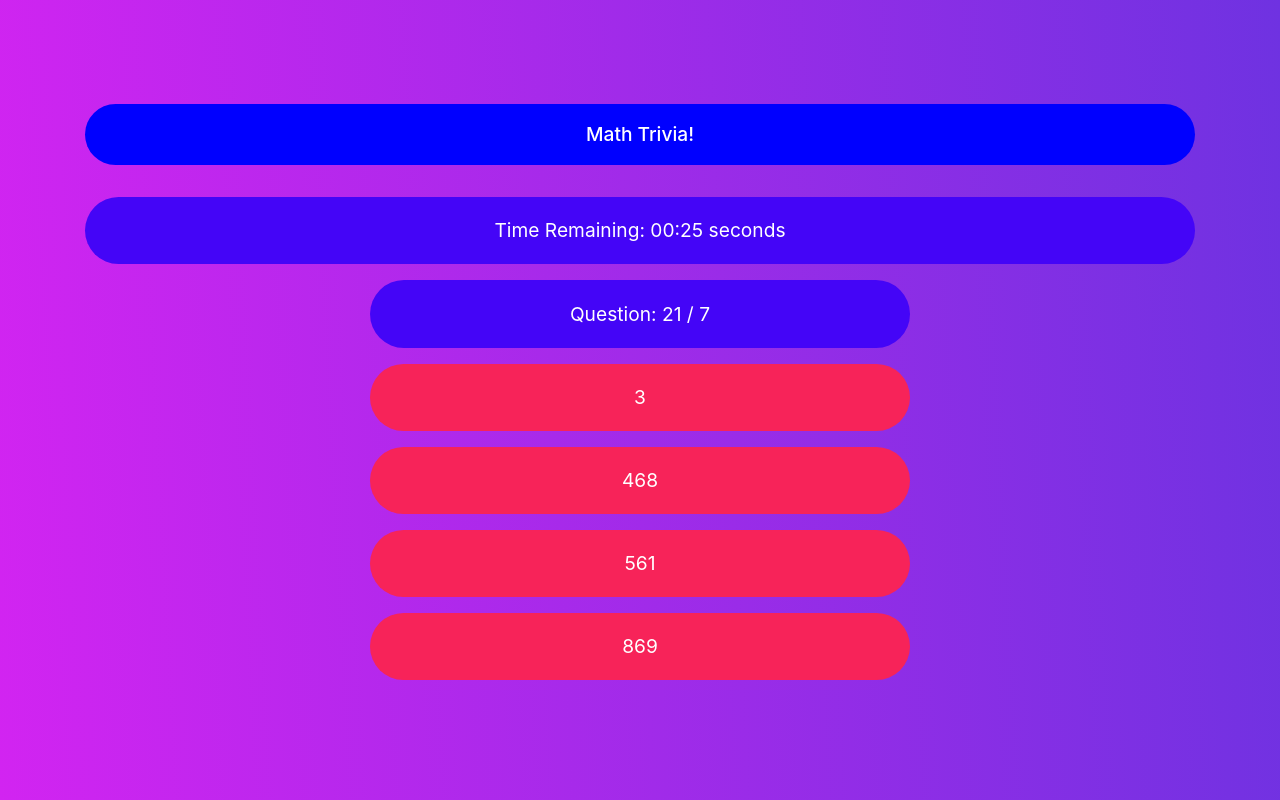
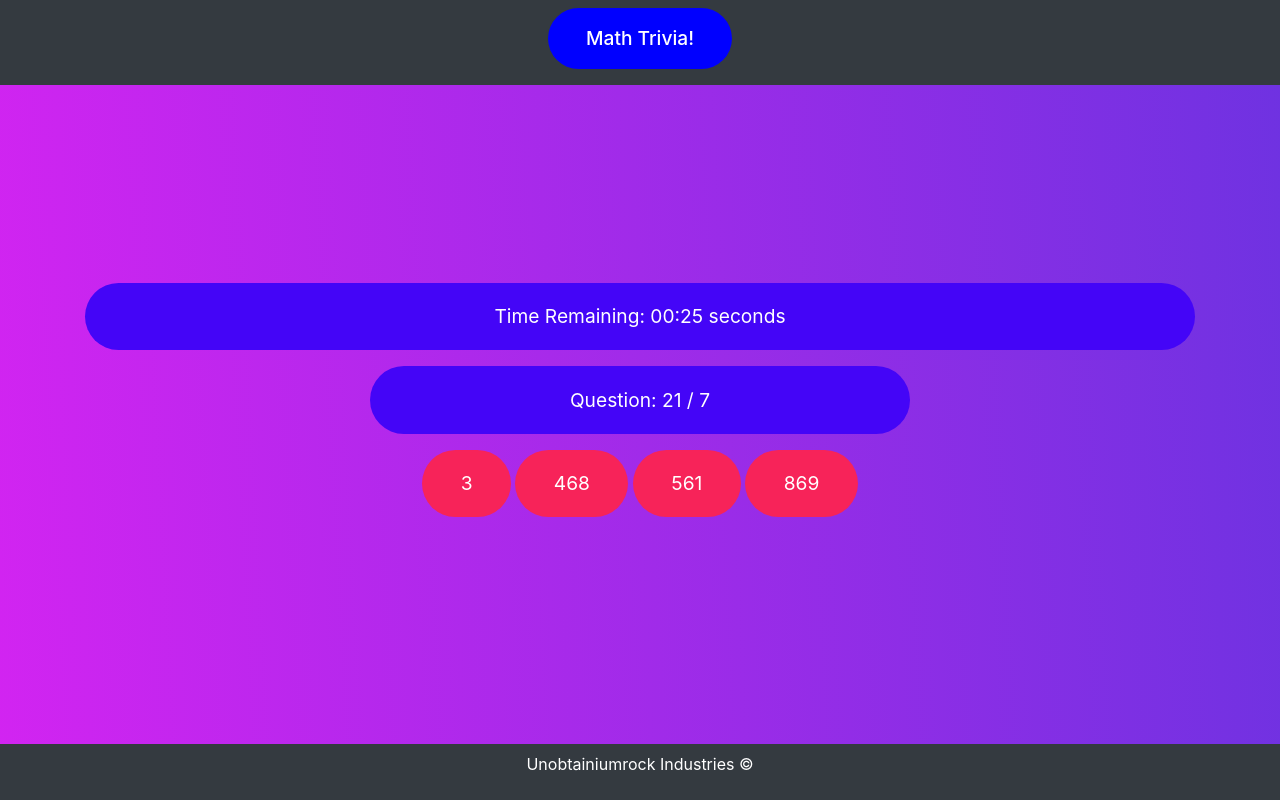
Before and after one commit to Unobtainiumrock/trivia-game, a plain HTML site: page index.html in a window 1280 px wide. Drawn offline with nearby package versions, Linux system fonts and the light colour scheme.

Commit message:
Add stylings to page

```diff
--- a/assets/javascript/game.js
+++ b/assets/javascript/game.js
@@ -17,17 +17,17 @@ $(document).ready(function () {
 // =============================================================================
 
 // Track the coordinates of the mouse when hovering a question
-// Couldn't get CSS animation to fully work. var() portion won't link with
-// the setProperty values
-  $('.answer-hover').mousemove((e) => {
+// Couldn't get CSS animation to fully work. var() portion in the style.css won't link with
+// the setProperty values here. Sti
+  // $('.answer-hover').mousemove((e) => {
 
-    const x = e.pageX - e.target.offsetLeft;
-    const y = e.pageY - e.target.offsetTop;
-    e.target.style.setProperty('--x', `${ x }px`);
-    e.target.style.setProperty('--y', `${ y }px`);
-    // console.log(x,y);
-    // console.log(e.target.style.cssText);
-  })
+  //   const x = e.pageX - e.target.offsetLeft;
+  //   const y = e.pageY - e.target.offsetTop;
+  //   e.target.style.setProperty('--x', `${ x }px`);
+  //   e.target.style.setProperty('--y', `${ y }px`);
+  //   // console.log(x,y);
+  //   // console.log(e.target.style.cssText);
+  // })
 
   // Evaluate the user's choice on click
   $('.answer-hover').on('click',(e) => {
--- a/index.html
+++ b/index.html
@@ -11,14 +11,22 @@
   <title>Math Trivia</title>
 </head>
 
+<header>
+    <!-- Fixed navbar -->
+    <nav class="navbar navbar-expand-md navbar-dark fixed-top bg-dark">
+
+
+      <!-- <div class="collapse navbar-collapse" id="navbarCollapse"> -->
+        <div class="col-centered">
+          <h1>Math Trivia! </h1>
+        </div>
+      <!-- </div> -->
+    </nav>
+  </header>
+
+
 <body>
   <div class="container">
-    <div class="row">
-      <div class="col-md-12 text-center">
-        <h1>Math Trivia!</h1>
-      </div>
-    </div>
-    <br>
     <div class="row">
       <div class="col-md-12 text-center">
         <p id="game-over" class="question-hover">Time Remaining: <span id="timer">00:30</span> seconds</p>
@@ -32,10 +40,10 @@
           <span id="title">Question: </span>
           <span id="question"></span>
         </p>
-        <p class="answer-hover"><span class="answer"></span></p>
-        <p class="answer-hover"><span class="answer"></span></p>
-        <p class="answer-hover"><span class="answer"></span></p>
-        <p class="answer-hover"><span class="answer"></span></p>
+        <button class="answer-hover"><span class="answer"></span></button>
+        <button class="answer-hover"><span class="answer"></span></button>
+        <button class="answer-hover"><span class="answer"></span></button>
+        <button class="answer-hover"><span class="answer"></span></button>
       </div>
     </div>
     <!-- Hidden Answer-->
@@ -46,6 +54,14 @@
     </div>
   </div>
 
+
+  <footer>
+    <nav class="navbar navbar-expand-md navbar-dark fixed-bottom bg-dark">
+      <div class="col-centered">
+        <p style="color: white">Unobtainiumrock Industries ©</p>
+      <div>
+    </nav>
+  </footer>
 
   <script src="https://code.jquery.com/jquery-3.2.1.slim.min.js" integrity="sha384-KJ3o2DKtIkvYIK3UENzmM7KCkRr/rE9/Qpg6aAZGJwFDMVNA/GpGFF93hXpG5KkN"
     crossorigin="anonymous"></script>
```
